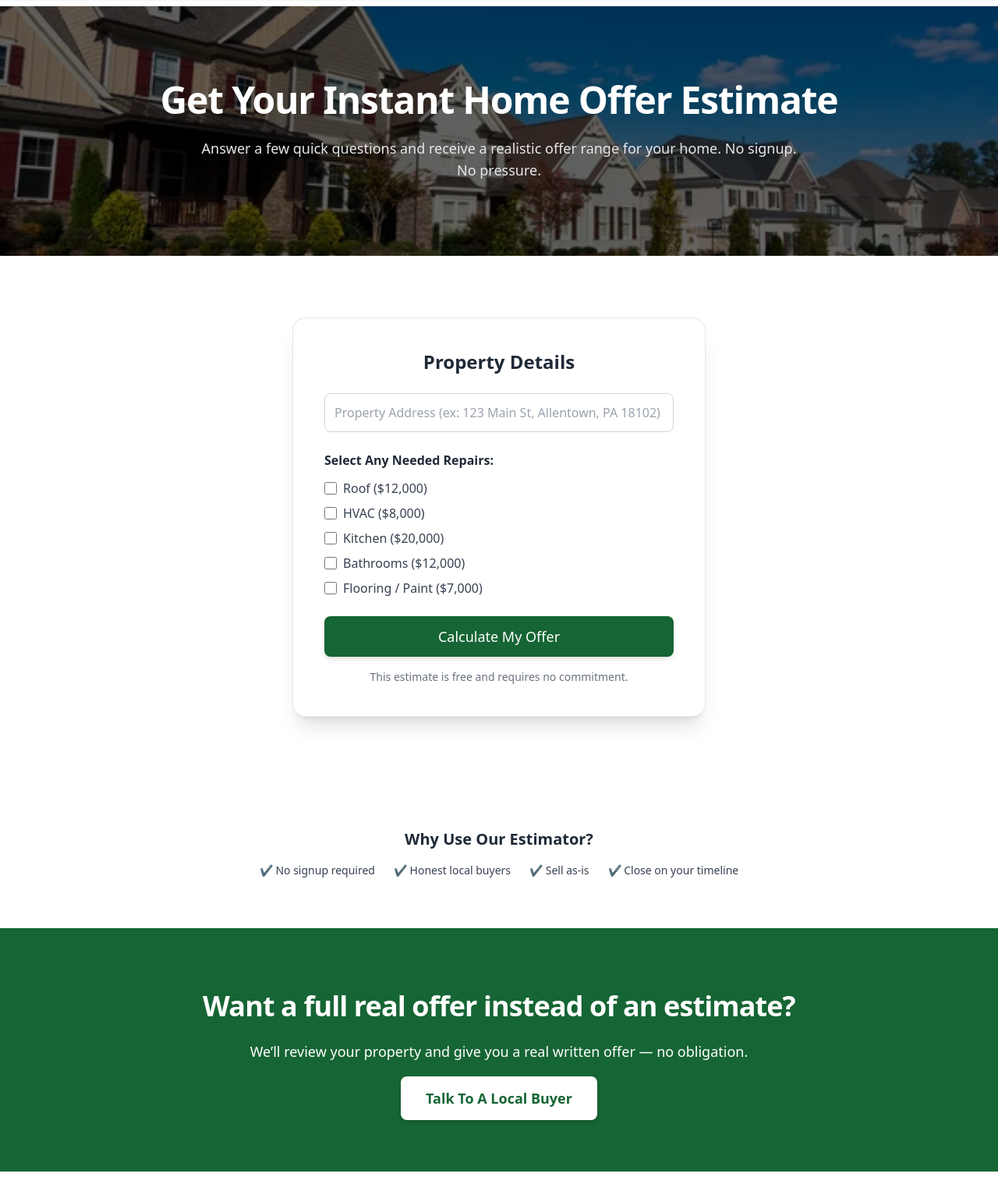
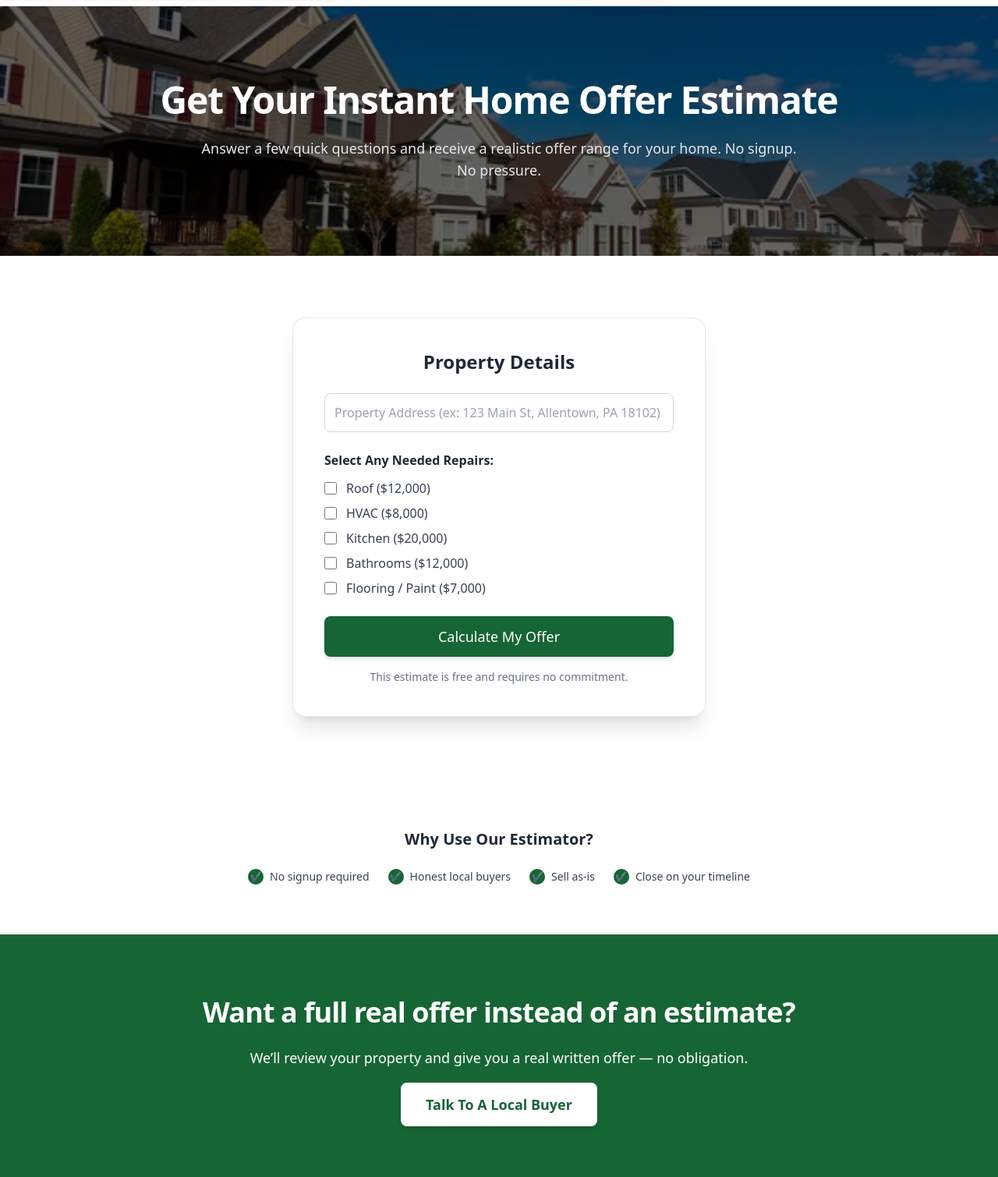
Before and after one commit to AndrewSwartzz/dadlife-site, a Flask app: page /offer in a window 1280 px wide. Shown: the part 72-1581 px from the top of the page at 78% size. Run offline with Flask 3, Linux system fonts and the light colour scheme; some libraries are stand-ins or nearby versions.

Commit message:
calculator working

```diff
--- a/app.py
+++ b/app.py
@@ -237,14 +237,17 @@ def book():
 import re
 
 def get_property_estimate(address):
-    url = "https://api.attomdata.com/propertyapi/v1.0.0/property/detail"
+    # ATTOM Basic Profile endpoint (address-based lookup)
+    url = "https://api.gateway.attomdata.com/propertyapi/v1.0.0/property/basicprofile"
 
-    # Expect: "123 Main St, Allentown, PA 18102"
+    # Expect input like:
+    # "1005 Cosenza Court, Easton, PA 18040"
     try:
         street, city_state_zip = [x.strip() for x in address.split(",", 1)]
         city, state_zip = [x.strip() for x in city_state_zip.split(",", 1)]
         state, zip_code = state_zip.split()
     except:
+        print("Address parsing failed")
         return None
 
     headers = {
@@ -253,10 +256,8 @@ def get_property_estimate(address):
     }
 
     params = {
-        "address": street,
-        "city": city,
-        "state": state,
-        "postalcode": zip_code
+        "address1": street,
+        "address2": f"{city}, {state} {zip_code}"
     }
 
     response = requests.get(url, headers=headers, params=params)
@@ -271,11 +272,13 @@ def get_property_estimate(address):
     data = response.json()
 
     try:
-        # ATTOM market value location
-        value = data["property"][0]["assessment"]["market"]["value"]
+        value = data["property"][0]["assessment"]["market"]["mktTtlValue"]
         return int(value)
     except:
+        print("Market value not found in response")
         return None
+
+
 
 
 import os
--- a/templates/offer.html
+++ b/templates/offer.html
@@ -4,7 +4,7 @@
 {% block content %}
 
 <!-- HERO WITH BACKGROUND IMAGE -->
-<section class="relative overflow-hidden bg-cover bg-center fade-section"
+<section class="relative overflow-hidden bg-cover bg-[position:center_45%] fade-section"
   style="background-image: url('{{ url_for('static', filename='images/home.jpg') }}');">
 
   <!-- Dark overlay -->
@@ -36,7 +36,6 @@
         Property Details
       </h2>
 
-      <!-- Error Message -->
       {% if error %}
         <p class="text-red-600 text-center mb-4 font-medium">
           {{ error }}
@@ -45,53 +44,36 @@
 
       <form method="POST" class="space-y-6">
 
-        <!-- Address -->
         <input name="address" required
           placeholder="Property Address (ex: 123 Main St, Allentown, PA 18102)"
           class="w-full border border-gray-300 p-3 rounded-lg
                  focus:ring-2 focus:ring-[var(--brand-green)]
                  focus:outline-none">
 
-        <!-- Repairs -->
         <div>
           <p class="font-semibold mb-3">Select Any Needed Repairs:</p>
 
           <div class="space-y-2 text-gray-700">
 
-            <label class="flex items-center gap-2">
-              <input type="checkbox" name="repairs" value="12000"
+            {% for label, cost in [
+              ('Roof',12000),
+              ('HVAC',8000),
+              ('Kitchen',20000),
+              ('Bathrooms',12000),
+              ('Flooring / Paint',7000)
+            ] %}
+
+            <label class="flex items-center gap-3">
+              <input type="checkbox" name="repairs" value="{{ cost }}"
                      class="w-4 h-4 text-[var(--brand-green)]">
-              Roof ($12,000)
+              {{ label }} (${{ "{:,}".format(cost) }})
             </label>
 
-            <label class="flex items-center gap-2">
-              <input type="checkbox" name="repairs" value="8000"
-                     class="w-4 h-4 text-[var(--brand-green)]">
-              HVAC ($8,000)
-            </label>
-
-            <label class="flex items-center gap-2">
-              <input type="checkbox" name="repairs" value="20000"
-                     class="w-4 h-4 text-[var(--brand-green)]">
-              Kitchen ($20,000)
-            </label>
-
-            <label class="flex items-center gap-2">
-              <input type="checkbox" name="repairs" value="12000"
-                     class="w-4 h-4 text-[var(--brand-green)]">
-              Bathrooms ($12,000)
-            </label>
-
-            <label class="flex items-center gap-2">
-              <input type="checkbox" name="repairs" value="7000"
-                     class="w-4 h-4 text-[var(--brand-green)]">
-              Flooring / Paint ($7,000)
-            </label>
+            {% endfor %}
 
           </div>
         </div>
 
-        <!-- Submit -->
         <button type="submit"
           class="w-full bg-[var(--brand-green)] text-white py-3 rounded-lg text-lg
                  hover:bg-[var(--brand-green-dark)] transition duration-200
@@ -114,15 +96,29 @@
 <section class="py-16 bg-[var(--brand-green-light)]/40 fade-section">
   <div class="max-w-5xl mx-auto px-6 text-center">
 
-    <h3 class="text-xl font-bold mb-4">
+    <h3 class="text-xl font-bold mb-6">
       Why Use Our Estimator?
     </h3>
 
     <div class="flex justify-center gap-6 text-gray-700 text-sm flex-wrap">
-      <span>✔ No signup required</span>
-      <span>✔ Honest local buyers</span>
-      <span>✔ Sell as-is</span>
-      <span>✔ Close on your timeline</span>
+
+      {% for text in [
+        'No signup required',
+        'Honest local buyers',
+        'Sell as-is',
+        'Close on your timeline'
+      ] %}
+
+      <span class="flex items-center gap-2">
+        <span class="flex items-center justify-center w-5 h-5 rounded-full
+                     bg-[var(--brand-green)] text-white text-xs font-bold shadow">
+          ✔
+        </span>
+        {{ text }}
+      </span>
+
+      {% endfor %}
+
     </div>
 
   </div>
```
